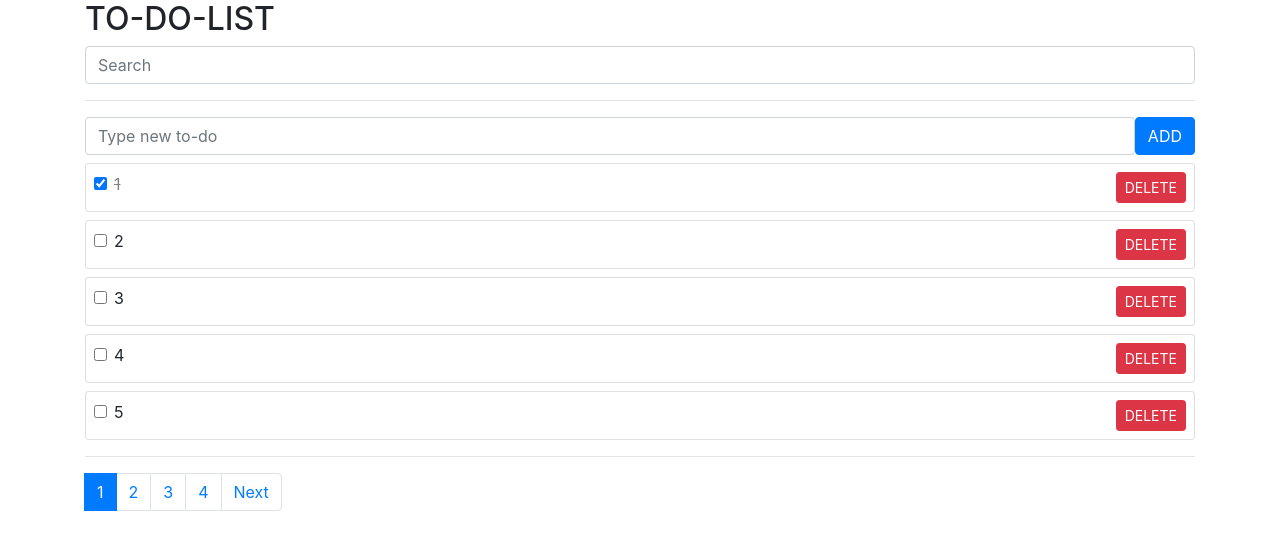
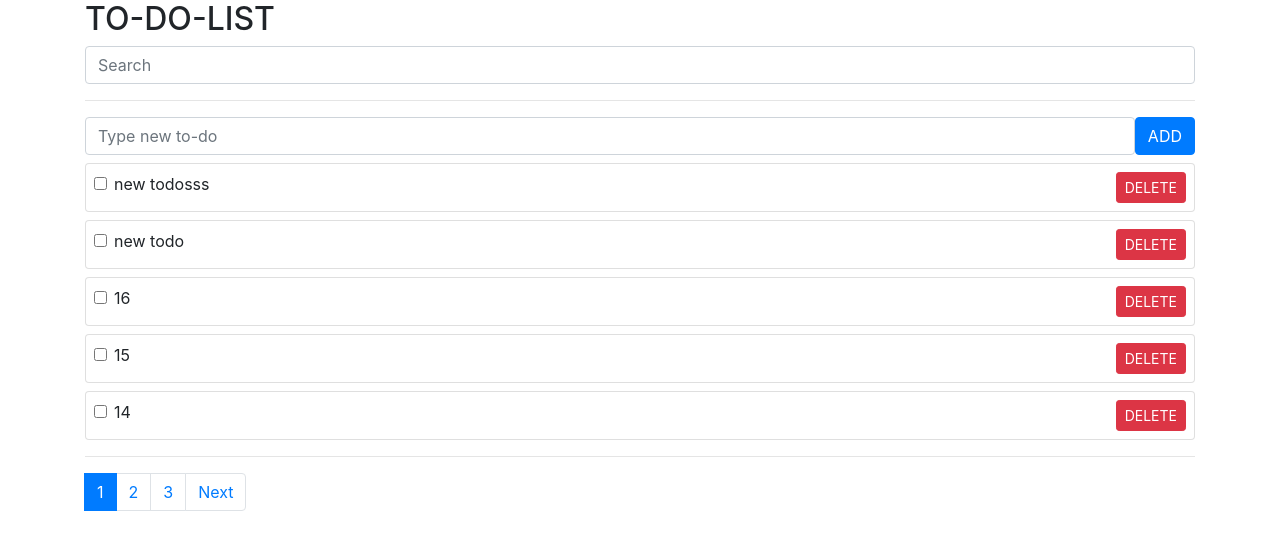
Before and after one commit to devkmee/-vue3-study, a Vue app: page / in a window 1280 px wide. Shown: the top 550 px of the page. Built offline with nearby package versions, Linux system fonts and the light colour scheme; data requests are answered from the project's data file.

Commit message:
38 작은 문제점들 수정

```diff
--- a/db.json
+++ b/db.json
@@ -9,16 +9,6 @@
       "subject": "2",
       "completed": false,
       "id": 5
-    },
-    {
-      "subject": "3",
-      "completed": false,
-      "id": 6
-    },
-    {
-      "subject": "4",
-      "completed": false,
-      "id": 7
     },
     {
       "subject": "5",
@@ -61,11 +51,6 @@
       "id": 15
     },
     {
-      "subject": "13",
-      "completed": false,
-      "id": 16
-    },
-    {
       "subject": "14",
       "completed": false,
       "id": 17
@@ -79,6 +64,16 @@
       "subject": "16",
       "completed": false,
       "id": 19
+    },
+    {
+      "subject": "new todo",
+      "completed": false,
+      "id": 20
+    },
+    {
+      "subject": "new todosss",
+      "completed": false,
+      "id": 21
     }
   ]
 }
--- a/src/App.vue
+++ b/src/App.vue
@@ -82,7 +82,7 @@
                 currentPage.value = page;
                 try {
                     const res = await axios.get(
-                        `http://localhost:3000/todos?subject_like=${searchText.value}&_page=${page}&_limit=${limit}`
+                        `http://localhost:3000/todos?_sort=id&_order=desc&subject_like=${searchText.value}&_page=${page}&_limit=${limit}`
                         );
                     numberOfTodos.value = res.headers['x-total-count'];
                     todos.value = res.data;
@@ -98,11 +98,11 @@
                 error.value = '';
                 try {
                     //DB에 저장
-                    const res = await axios.post('http://localhost:3000/todos', {
+                    await axios.post('http://localhost:3000/todos', {
                         subject: todo.subject,
                         completed: todo.completed
                     });
-                    todos.value.push(res.data);
+                    getTodos(1);
                 } catch (err) {
                     console.log(err);
                     error.value = 'Something went wrong';
@@ -124,7 +124,7 @@
                 const id = todos.value[index].id;
                 try {
                     await axios.delete('http://localhost:3000/todos/' + id);
-                    todos.value.splice(index, 1);
+                    getTodos(1);
                 } catch (err) {
                     console.log(err);
                     error.value = 'Something went wrong';
```
